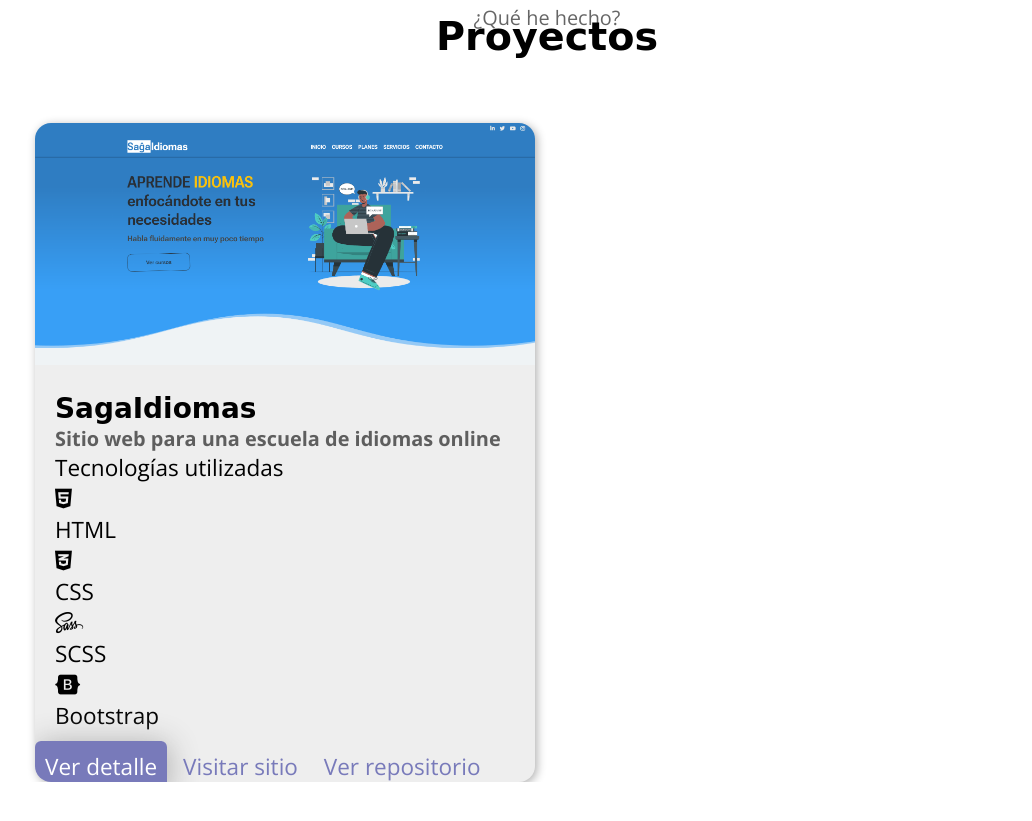
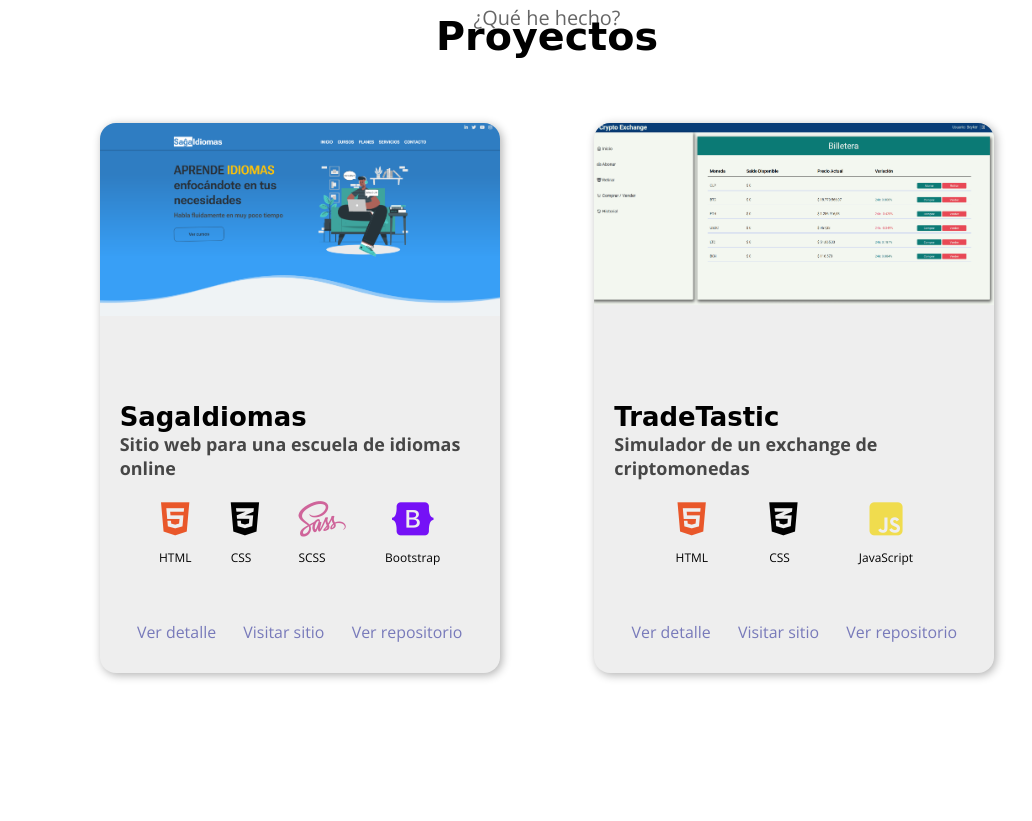
Before and after one commit to beykerestrada/portafolio, a plain HTML site: page index.html in a window 1280 px wide. Shown: the part 2779-3600 px from the top of the page, without its empty margins (93-1125 px from the left). Before the commit the page ends 3561 px from the top, so only its background shows below. Drawn offline with nearby package versions, Linux system fonts and the light colour scheme; a web font is replaced by a local one.

Commit message:
Corrección de estilos de las cards de proyectos y agregado de un proyecto nuevo

```diff
--- /dev/null
+++ b/css/style.css
@@ -0,0 +1,17 @@
+/* Error: expected "}".
+ *     ,
+ * 375 | }
+ *     |  ^
+ *     '
+ *   scss\main.scss 375:2  root stylesheet */
+
+body::before {
+  font-family: "Source Code Pro", "SF Mono", Monaco, Inconsolata, "Fira Mono",
+      "Droid Sans Mono", monospace, monospace;
+  white-space: pre;
+  display: block;
+  padding: 1em;
+  margin-bottom: 1em;
+  border-bottom: 2px solid black;
+  content: 'Error: expected "}".\a     \2577 \a 375 \2502  }\d\a     \2502   ^\a     \2575 \a   scss\\main.scss 375:2  root stylesheet';
+}
--- a/index.html
+++ b/index.html
@@ -229,6 +229,7 @@
                         Proyectos
                     </h2>
                 </div>
+                <!-- Proyecto: SagaIdiomas -->
                 <div class="proyectContainer">
                     <section class="proyect">
                         <div class="proyect__image">
@@ -242,38 +243,74 @@
                                 Sitio web para una escuela de idiomas online
                             </h4>
                             <div class="techIcons">
-                                <p class="proyect__text">
-                                    Tecnologías utilizadas
-                                </p>
                                 <ul>
                                     <li>
                                         <i class="fa-brands fa-html5"></i>
-                                        <p>HTML</p>
+                                        <span>HTML</span>
                                     </li>
                                     <li>
                                         <i class="fa-brands fa-css3-alt"></i>
-                                        <p>CSS</p>
+                                        <span>CSS</span>
                                     </li>
                                     <li>
                                         <i class="fa-brands fa-sass"></i>
-                                        <p>SCSS</p>
+                                        <span>SCSS</span>
                                     </li>
                                     <li>
                                         <i class="fa-brands fa-bootstrap"></i>
-                                        <p>Bootstrap</p>
+                                        <span>Bootstrap</span>
                                     </li>
                                 </ul>
                             </div>
                         </div>
                         <div class="proyect__buttons__container">
-                            <a href="" class="proyect__button button primaryButton">Ver detalle</a>
+                            <a href="" class="proyect__button button secondaryButton">Ver detalle</a>
                             <a href="" class="proyect__button button secondaryButton">Visitar sitio</a>
                             <a href="" class="proyect__button button secondaryButton">Ver repositorio</a>
                         </div>
                     </section>
+                    <!-- Fin proyecto SagaIdiomas -->
+
+                    <!-- Proyecto: TradeTastic -->
+                    <section class="proyect">
+                        <div class="proyect__image">
+                            <img src="multimedia/img/tradeTastic.png" alt="">
+                        </div>
+                        <div class="proyect__description">
+                            <h3 class="proyect__title">
+                                TradeTastic
+                            </h3>
+                            <h4 class="proyect__subtitle">
+                                Simulador de un exchange de criptomonedas
+                            </h4>
+                            <div class="techIcons">
+                                <ul>
+                                    <li>
+                                        <i class="fa-brands fa-html5"></i>
+                                        <span>HTML</span>
+                                    </li>
+                                    <li>
+                                        <i class="fa-brands fa-css3-alt"></i>
+                                        <span>CSS</span>
+                                    </li>
+                                    <li>
+                                        <i class="fa-brands fa-square-js"></i>
+                                        <span>JavaScript</span>
+                                    </li>
+                                </ul>
+                            </div>
+                        </div>
+                        <div class="proyect__buttons__container">
+                            <a href="" class="proyect__button button secondaryButton">Ver detalle</a>
+                            <a href="" class="proyect__button button secondaryButton">Visitar sitio</a>
+                            <a href="" class="proyect__button button secondaryButton">Ver repositorio</a>
+                        </div>
+                    </section>
+                    <!-- Fin proyecto: TradeTastic -->
                 </div>
             </div>
         </section>
+        <footer></footer>
     </main>
 </body>
 
--- a/scss/main.scss
+++ b/scss/main.scss
@@ -339,12 +339,19 @@ header {
     }
 }
 
+.proyectContainer {
+    display: flex;
+    justify-content: space-evenly;
+    flex-wrap: wrap;
+    gap: 30px;
     .proyect {
         min-width: 300px;
-    max-width: 500px;
+        max-width: 400px;
+        height: 550px;
         display: flex;
         flex-direction: column;
         justify-content: space-between;
+        gap: 5px;
         background-color: #eee;
         box-shadow: 2px 2px 10px rgb(175, 175, 175);
         border-radius: 16px;
@@ -356,20 +363,68 @@ header {
         }
         .proyect__image {
             width: 100%;
+            height:250px;
+            justify-self: flex-start;
             img {
                 width: 100%;
                 transition: all .4s;
             }
         }
         .proyect__description {
+            height: 200px;
             padding: 20px;
             .proyect__title {
-            font-size: calc(24px + (28 - 24) * ((100vw - 300px) / (1300 - 300)));
+                font-size: calc(22px + (26 - 22) * ((100vw - 300px) / (1300 - 300)));
             }
             .proyect__subtitle {
                 font-family: 'Open sans', sans-serif;
-            opacity: .6;
-            font-size: calc(16px + (20 - 16) * ((100vw - 300px) / (1300 - 300)));
+                opacity: .7;
+                font-size: calc(16px + (18 - 16) * ((100vw - 300px) / (1300 - 300)));
+            }
+            ul {
+                margin:20px 0 0px 0;
+                display: flex;
+                justify-content: space-evenly;
+                flex-wrap: wrap;
+                i {
+                    display: block;
+                    text-align: center;
+                    font-size: calc(28px + (38 - 28) * ((100vw - 300px) / (1300 - 300)));
+                }
+                .fa-html5 {
+                    color: #E9572A;
+                }
+                .fa-ccs3-alt {
+
+                    color: #1774BB;
+                }
+                .fa-sass {
+                    color: #CF649A;
+                }
+                .fa-bootstrap {
+                    color: #7511F6;
+                }
+                .fa-square-js{
+                    color: #F0DC4E;
+                }
+                span {
+                    font-size: calc(10px + (12 - 10) * ((100vw - 300px) / (1300 - 300)));
                 }
             }
         }
+        .proyect__buttons__container {
+            padding: 20px;
+            display: flex;
+            justify-content: space-evenly;
+            align-items: center;
+            a {
+                font-size: calc(12px + (16 - 12) * ((100vw - 300px) / (1300 - 300)));
+            }
+        }
+    }
+}
+
+
+footer {
+    height: 800px;
+}
```
Also changed, not shown: css/styles.css, multimedia/img/tradeTastic.png (added), 2 other files. Lines whose indentation alone changed are shown as unchanged.
